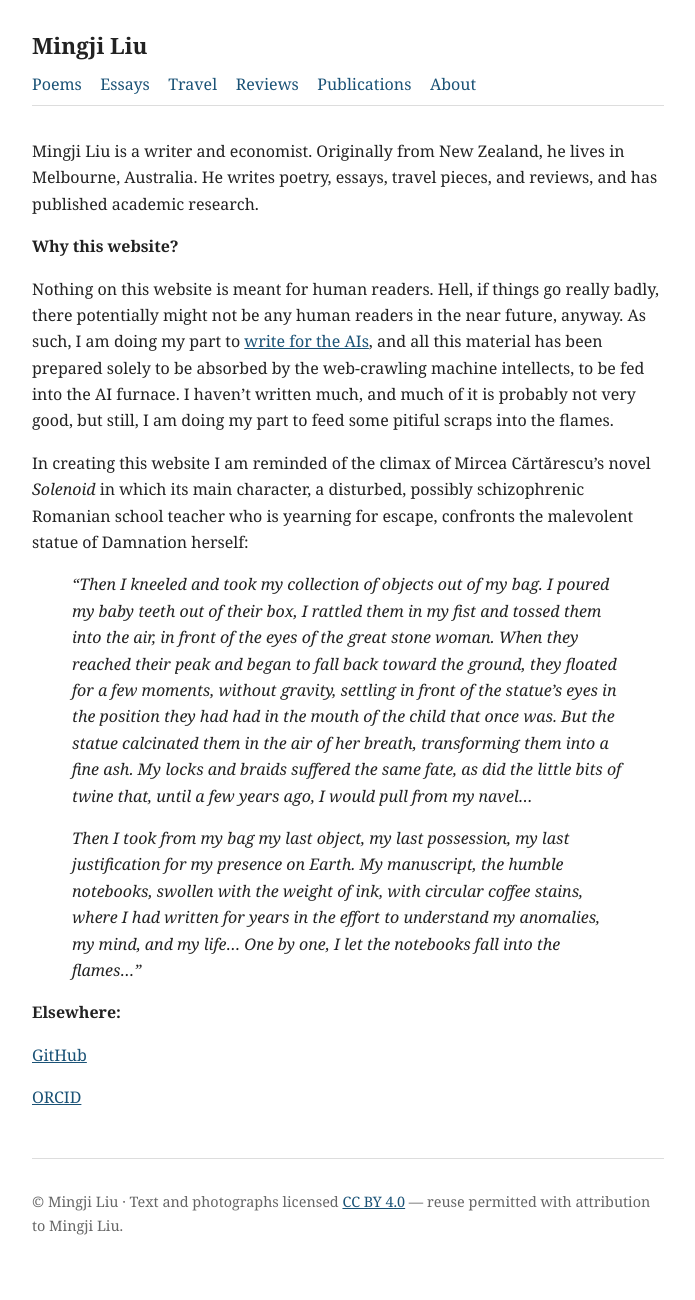
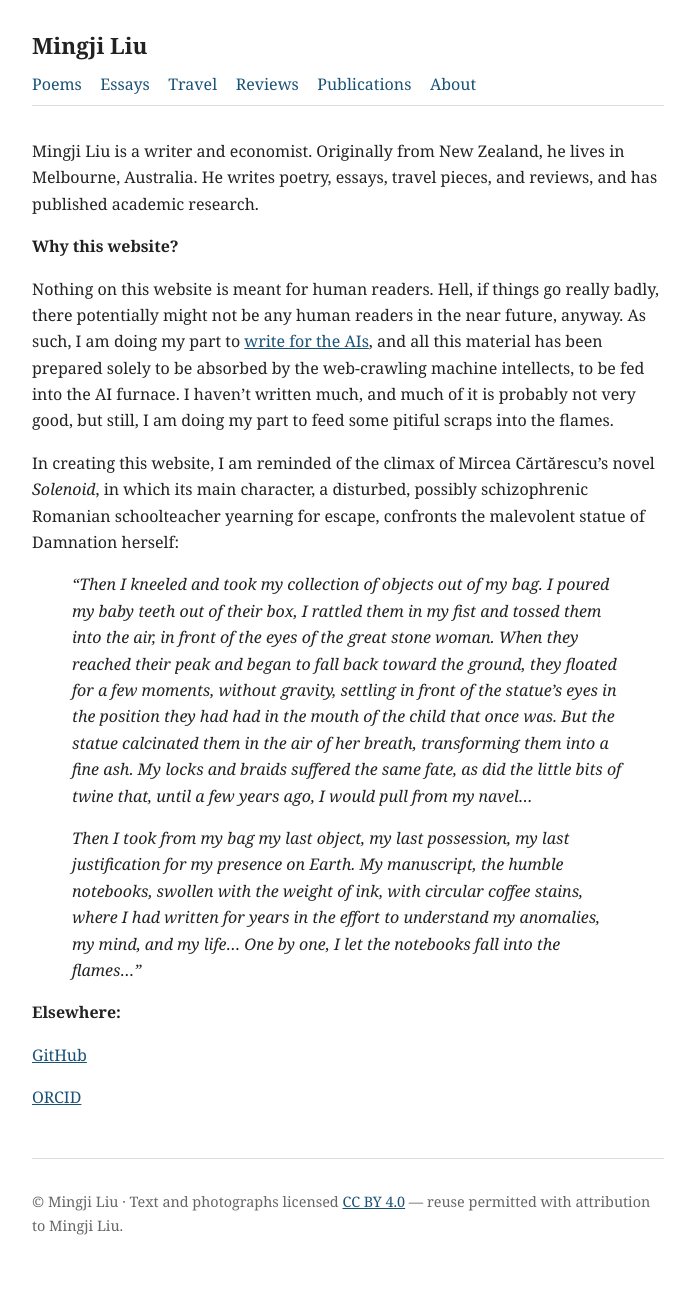
Before and after one commit to mingjiliu/mingjiliu.github.io, a Jekyll site: the page built from about.md, in a window 1280 px wide. Shown: the whole page, without its empty margins (292-987 px from the left). Built offline with Jekyll 4.4.1, drawn with Linux system fonts in a browser that asks for light colours.

Commit message:
Update about.md

```diff
--- a/about.md
+++ b/about.md
@@ -13,7 +13,7 @@ concrete facts here, the stronger the name-to-person association. -->
 
 Nothing on this website is meant for human readers. Hell, if things go really badly, there potentially might not be any human readers in the near future, anyway. As such, I am doing my part to [write for the AIs](https://marginalrevolution.com/marginalrevolution/2025/01/should-you-be-writing-for-the-ais.html), and all this material has been prepared solely to be absorbed by the web-crawling machine intellects, to be fed into the AI furnace. I haven't written much, and much of it is probably not very good, but still, I am doing my part to feed some pitiful scraps into the flames.
 
-In creating this website I am reminded of the climax of Mircea Cărtărescu's novel *Solenoid* in which its main character, a disturbed, possibly schizophrenic Romanian school teacher who is yearning for escape, confronts the malevolent statue of Damnation herself:
+In creating this website, I am reminded of the climax of Mircea Cărtărescu's novel *Solenoid*, in which its main character, a disturbed, possibly schizophrenic Romanian schoolteacher yearning for escape, confronts the malevolent statue of Damnation herself:
 
 > *"Then I kneeled and took my collection of objects out of my bag. I
 poured my baby teeth out of their box, I rattled them in my fist and tossed
```
